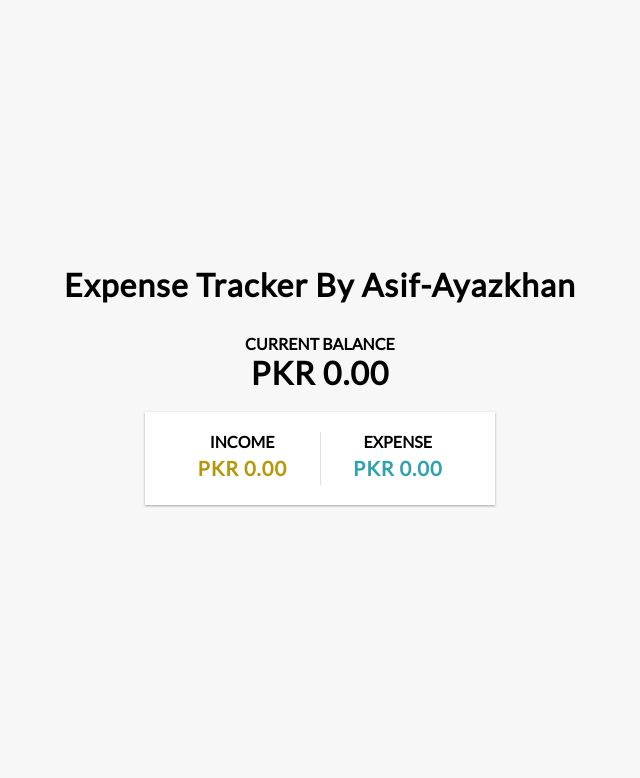
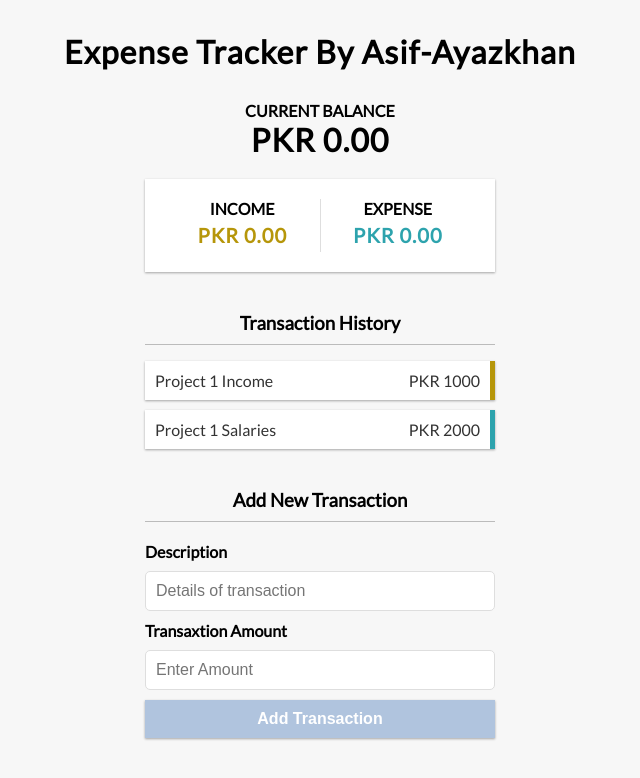
Before and after one commit to Asifkkhan/expense_react_app, a React (Create React App) app: page / in a window 1280 px wide. Shown: the top 778 px of the page, without its empty margins (320-960 px from the left). Built offline with nearby package versions, Linux system fonts and the light colour scheme.

Commit message:
Ui completed

```diff
--- a/src/App.js
+++ b/src/App.js
@@ -4,6 +4,8 @@
 import { Header } from'./components/Header'
 import { Balance } from './components/Balance'
 import { AccountSummary } from './components/AccountSummary'
+import { TransactionHistory } from './components/TransactionHistory'
+import { AddTransaction } from './components/AddTransaction'
 function App() {
   return (
     <div>
@@ -11,6 +13,8 @@
       <div className="container">
         <Balance />
         <AccountSummary />
+        <TransactionHistory />
+        <AddTransaction />
       </div>
     </div>
   );
--- a/src/components/AddTransaction.js
+++ b/src/components/AddTransaction.js
@@ -0,0 +1,51 @@
+import React from 'react';
+export const AddTransaction = () => {
+    return(
+       <div>
+           <h3>Add New Transaction</h3>
+           <form>
+               <div className="form-control">
+                   <label htmlFor="description">
+                       Description
+                   </label>
+                   <input type="text"
+                   id="description"
+                   placeholder="Details of transaction"
+                   />
+
+
+               </div>
+               <div className="form-control">
+                   <label htmlFor="transactionamount">
+                       Transaxtion Amount
+                   </label>
+                   <input type="number"
+                   id="transactionamount"
+                   placeholder= "Enter Amount" />
+
+
+               </div>
+               <button className="btn">
+                   Add Transaction
+               </button>
+
+
+           </form>
+
+
+
+
+        </div>
+
+
+
+
+
+
+
+
+    )
+
+
+
+}
--- a/src/components/TransactionHistory.js
+++ b/src/components/TransactionHistory.js
@@ -0,0 +1,38 @@
+import React from 'react';
+export const TransactionHistory = () => {
+    return(
+       <div>
+           <h3>Transaction History</h3>
+            <ul className="list">
+                <li className="plus">
+                    Project 1 Income
+                    <span>PKR 1000</span>
+                    <button className="delete-btn">X</button>
+
+                </li>
+                <li className="minus">
+                    Project 1 Salaries
+                    <span> PKR 2000</span>
+                    <button className="delete-btn">X</button>
+
+                </li>
+
+
+            </ul>
+
+
+
+        </div>
+
+
+
+
+
+
+
+
+    )
+
+
+
+}
```
